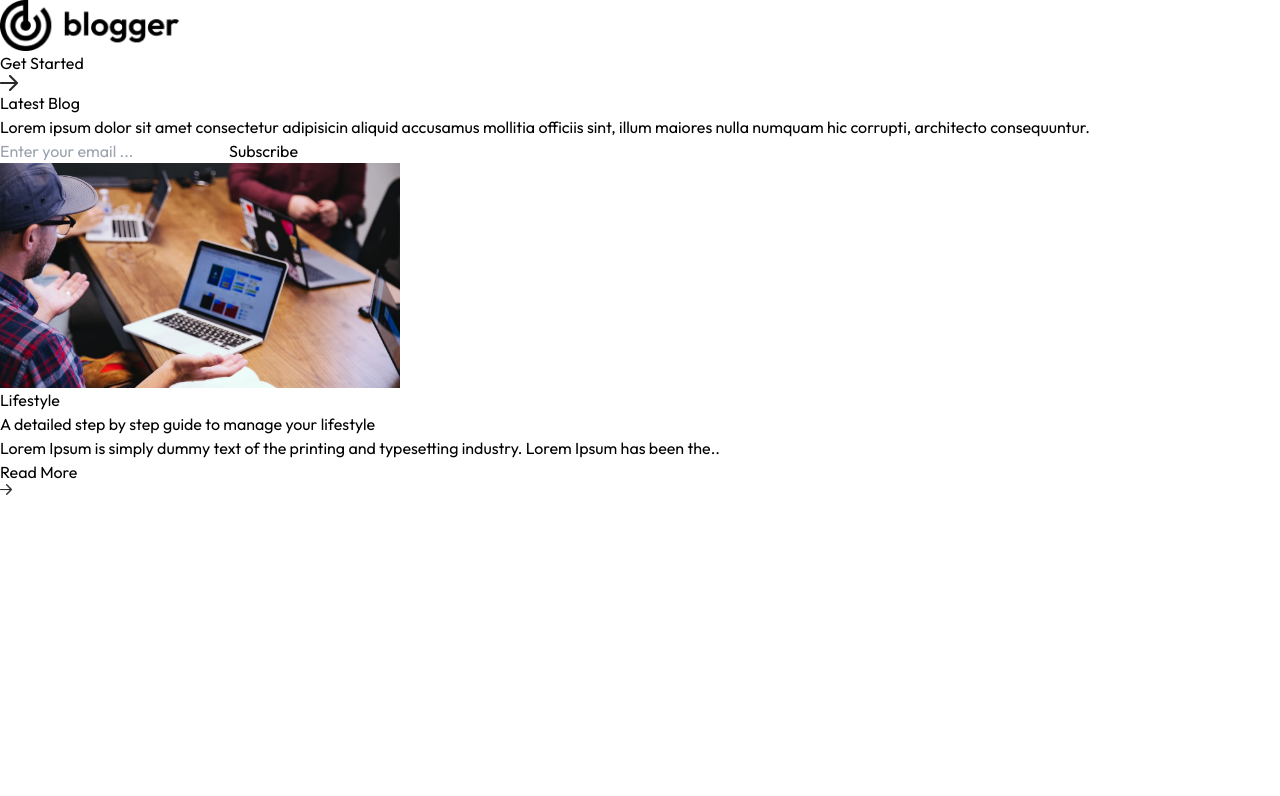
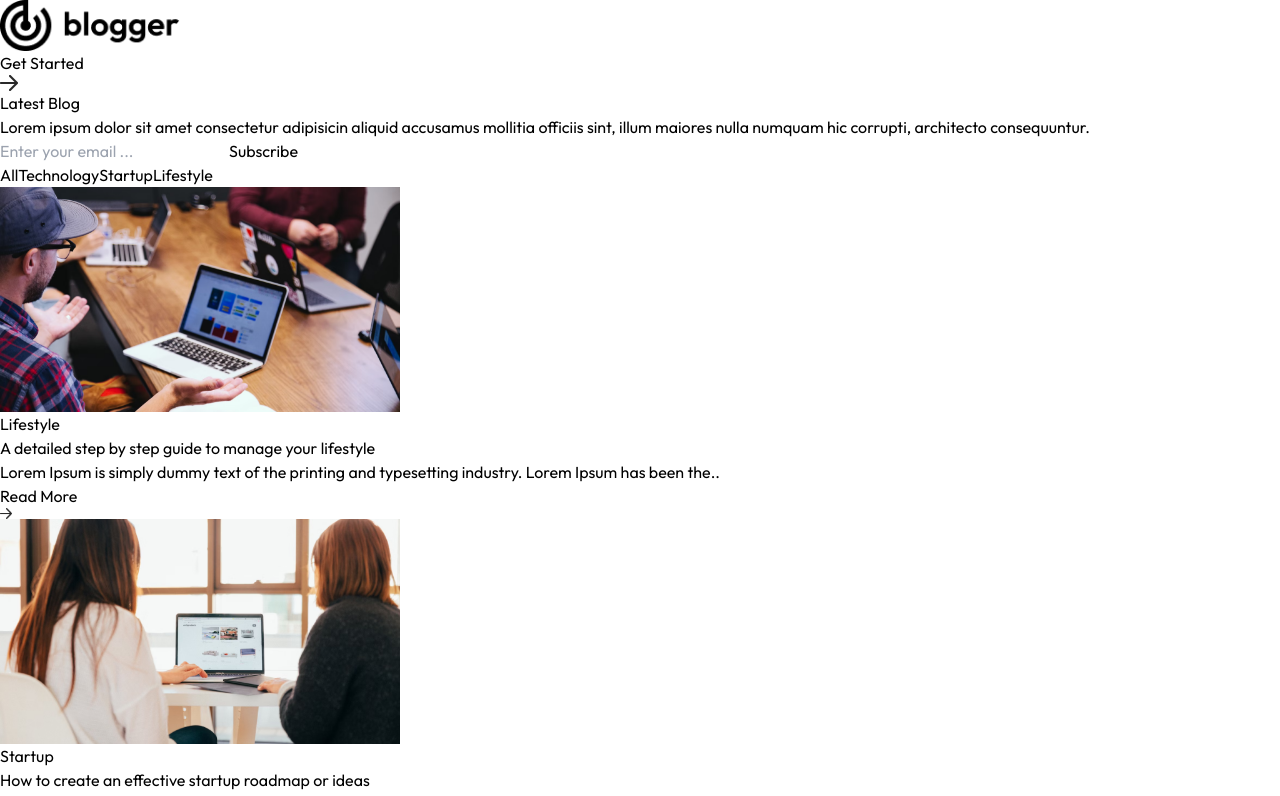
Before and after one commit to NIMESH939/Blog-App-Website, a Next.js app: page / in a window 1280 px wide. Shown: the top 796 px of the page. Built offline with nearby package versions, Linux system fonts and the light colour scheme.

Commit message:
Blog List filter by categary

```diff
--- a/Components/BlogItem.jsx
+++ b/Components/BlogItem.jsx
@@ -2,25 +2,25 @@
 import Image from "next/image";
 import React from "react";
 
-const BlogItem = () => {
+const BlogItem = ({ title, description, category, image }) => {
   return (
     <div className="max-w-[330px] sm:max-w-[300px] bg-white border border-black hover:shadow-[-7px_7px_0px_#000000]">
       <Image
-        src={blog_data[0].image}
+        src={image}
         alt=""
         width={400}
         height={400}
         className="border-b border-black"
       />
       <p className="ml-5 mt-5 px-1 inline-block bg-black text-white text-sm">
-        {blog_data[0].category}
+        {category}
       </p>
       <div className="p-5">
         <h5 className="mb-2 text-lg font-medium tracking-tight text-gray-900">
-          {blog_data[0].title}
+          {title}
         </h5>
         <p className="mb-3 text-sm tracking-tight text-gray-700">
-          {blog_data[0].description}
+          {description}
         </p>
         <div className="inline-flex items-center py-2 font-semibold text-center">
           Read More{" "}
--- /dev/null
+++ b/Components/BlogList.jsx
@@ -0,0 +1,69 @@
+import { blog_data } from "@/Assets/assets";
+import React, { useState } from "react";
+import BlogItem from "./BlogItem";
+
+const BlogList = () => {
+  const [menu, setMenu] = useState("All");
+
+  return (
+    <div>
+      <div className="flex justify-center gap-6 my-10">
+        <button
+          onClick={() => setMenu("All")}
+          className={
+            menu === "All" ? "bg-black text-white py-1 px-4 rounded-sm " : ""
+          }
+        >
+          All
+        </button>
+        <button
+          onClick={() => setMenu("Technology")}
+          className={
+            menu === "Technology"
+              ? "bg-black text-white py-1 px-4 rounded-sm "
+              : ""
+          }
+        >
+          Technology
+        </button>
+        <button
+          onClick={() => setMenu("Startup")}
+          className={
+            menu === "Startup"
+              ? "bg-black text-white py-1 px-4 rounded-sm "
+              : ""
+          }
+        >
+          Startup
+        </button>
+        <button
+          onClick={() => setMenu("Lifestyle")}
+          className={
+            menu === "Lifestyle"
+              ? "bg-black text-white py-1 px-4 rounded-sm "
+              : ""
+          }
+        >
+          Lifestyle
+        </button>
+      </div>
+      <div className="flex flex-wrap justify-around gap-1 gap-y-10 mb-16 xl:mx-24">
+        {blog_data
+          .filter((item) => (menu === "All" ? true : item.category === menu))
+          .map((item, index) => {
+            return (
+              <BlogItem
+                key={index}
+                image={item.image}
+                title={item.title}
+                description={item.description}
+                category={item.category}
+              />
+            );
+          })}
+      </div>
+    </div>
+  );
+};
+
+export default BlogList;
--- a/app/page.js
+++ b/app/page.js
@@ -1,12 +1,12 @@
-'use client'
-import BlogItem from "@/Components/BlogItem";
+"use client";
+import BlogList from "@/Components/BlogList";
 import Header from "@/Components/Header";
 
 export default function Home() {
   return (
     <>
       <Header />
-      <BlogItem />
+      <BlogList />
     </>
   );
 }
```
